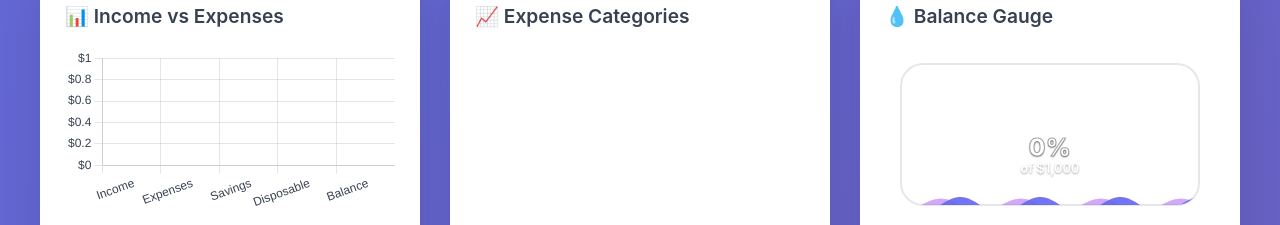
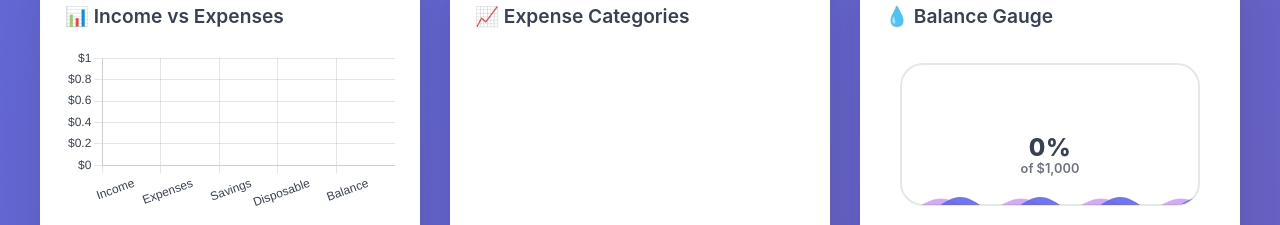
Before and after one commit to Shereyton/money-mate, a plain HTML site: page index.html in a window 1280 px wide. Shown: the part 1620-1845 px from the top of the page. Drawn offline with nearby package versions, Linux system fonts and the light colour scheme.

Commit message:
gauge(classic): use dark text for big/small labels (was white) to ensure readability when gauge is empty; remove stroke/shadow in Classic; keep Sleek near-white with edge

```diff
--- a/index.html
+++ b/index.html
@@ -571,15 +571,15 @@
         .gauge-label .big { font-size: 1.5rem; letter-spacing: 0.5px; line-height: 1.05; font-weight: 800; }
         .gauge-label .small { display: block; margin-top: 2px; font-size: 0.8rem; color: var(--muted); font-weight: 600; line-height: 1; }
 
-        /* Improve gauge label readability only in Classic Mode (non-sleek) */
+        /* Classic Mode: keep gauge label high-contrast on light background */
         body:not(.theme-sleek) .gauge-label .big {
-            color: #ffffff;
-            -webkit-text-stroke: 1px rgba(0,0,0,0.35);
-            text-shadow: 0 1px 2px rgba(0,0,0,0.35);
+            color: var(--text); /* dark text for empty/low fill readability */
+            -webkit-text-stroke: 0; /* remove heavy edge on light bg */
+            text-shadow: none;
         }
         body:not(.theme-sleek) .gauge-label .small {
-            color: #ffffff;
-            text-shadow: 0 1px 2px rgba(0,0,0,0.35);
+            color: var(--muted);
+            text-shadow: none;
         }
 
         /* Sleek Mode: ensure strong contrast over vibrant waves */
```
